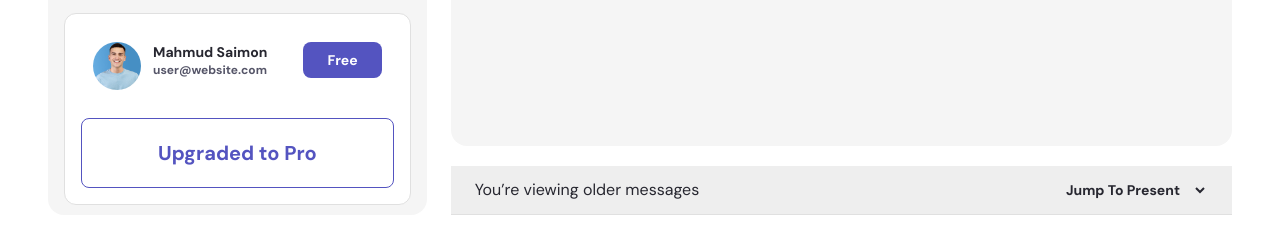
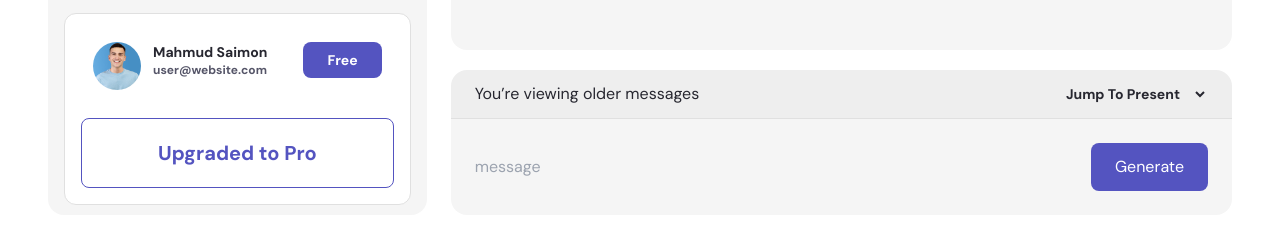
Before and after one commit to hridoyhaque01/image_pro, a React (Vite) app: page /generate in a window 1280 px wide. Shown: the part 545-797 px from the top of the page. Built offline with nearby package versions, Linux system fonts and the light colour scheme; no server answers.

Commit message:
source code upload

```diff
--- a/src/pages/Generate/Generate.jsx
+++ b/src/pages/Generate/Generate.jsx
@@ -421,19 +421,42 @@ function Generate() {
                 No Creations yet!
               </h2>
             </div>
-            <div>
-              <div className="px-6 py-3 flex items-center justify-between text-blackText dark:text-white border-b border-fadeHigh dark:border-blackReg bg-fadeSemi dark:bg-black">
+            <div className="">
+              <div className="px-6 py-3 flex items-center justify-between text-blackText dark:text-white border-b border-fadeHigh dark:border-blackReg bg-fadeSemi dark:bg-black rounded-t-2xl">
                 <p className=" ">You’re viewing older messages</p>
                 <div className="relative">
                   <select
                     className="w-full bg-transparent flex items-center text-darkSemi pr-3 text-sm font-bold text-blackText dark:text-white outline-none"
                     name="product1"
                   >
-                    <option value="Jump To Present">Jump To Present</option>
-                    <option value="Jump To old">Jump To old</option>
+                    <option
+                      value="Jump To Present"
+                      className="dark:text-blackText"
+                    >
+                      Jump To Present
+                    </option>
+                    <option value="Jump To old" className="dark:text-blackText">
+                      Jump To old
+                    </option>
                   </select>
                 </div>
               </div>
+              <form
+                action="#"
+                className="bg-fadeMid p-6 rounded-b-2xl flex items-center justify-between gap-6"
+              >
+                <textarea
+                  name=""
+                  className="resize-none h-6 max-h-10 w-full  outline-none bg-transparent"
+                  placeholder="message"
+                ></textarea>
+                <button
+                  type="submit"
+                  className="py-3 px-6 bg-primaryColor rounded-lg text-white"
+                >
+                  Generate
+                </button>
+              </form>
             </div>
           </div>
         </div>
```
